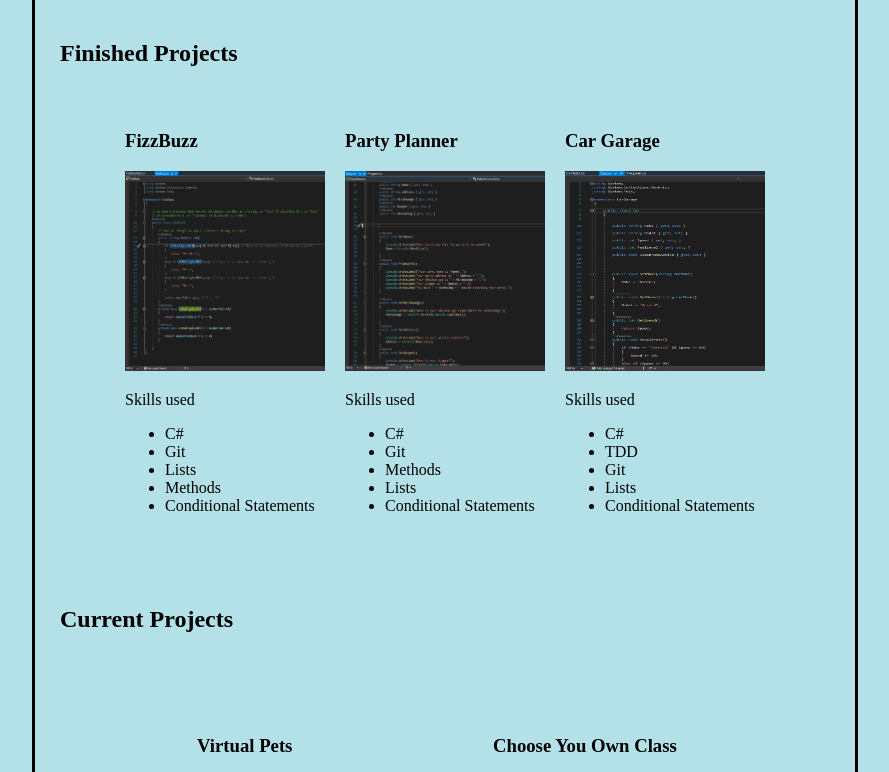
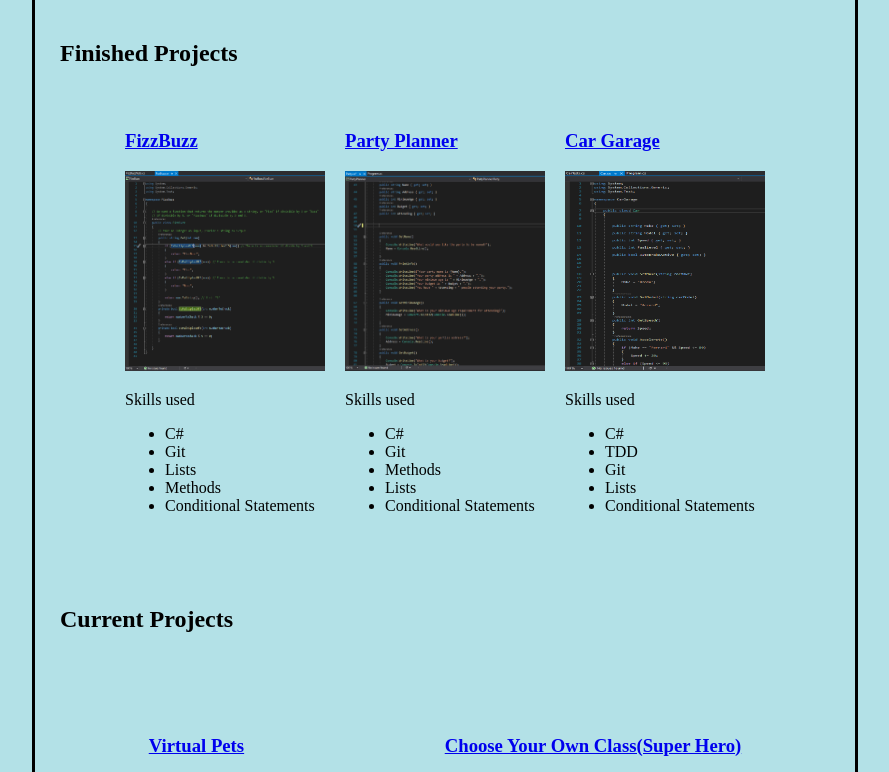
Before and after one commit to joshuabharper7/joshuabharper7.github.io, a plain HTML site: page index.html in a window 1280 px wide. Shown: the part 1020-1792 px from the top of the page, without its empty margins (195-1084 px from the left). Drawn offline with Linux system fonts and the light colour scheme.

Commit message:
Updates to Portfolio

```diff
--- a/index.html
+++ b/index.html
@@ -55,8 +55,8 @@
             <h2>Finished Projects</h2>
             <article class="currentprojects">
                 <article class="Project1">
-                    <h3>FizzBuzz</h3>
-                    <a href=""></a>
+                    <h3><a href="https://github.com/WeCanCodeIT/m2-fizzbuzz-joshuabharper7" target="_blank">FizzBuzz</a></h3>
+                    <a href="https://github.com/WeCanCodeIT/m2-fizzbuzz-joshuabharper7"></a>
                     <img src="./images/Screenshot FizzBuzz.PNG" height="200px" width="200px" />
                     <p>Skills used</p>
                     <ul>
@@ -68,7 +68,7 @@
                     </ul>
                 </article>
                 <article class="Project2">
-                    <h3>Party Planner</h3>
+                    <h3><a href="https://github.com/WeCanCodeIT/m2-party-planner-joshuabharper7" target="_blank">Party Planner</a></h3>
                     <a href=""></a>
                     <img src="./images/Screenshot PartyPlanner.png" height="200px" width="200px" />
                     <p>Skills used</p>
@@ -81,7 +81,7 @@
                     </ul>
                 </article>
                 <article class="Project3">
-                    <h3>Car Garage</h3>
+                    <h3><a href="https://github.com/WeCanCodeIT/m1-car-garage-joshuabharper7" target="_blank">Car Garage</a></h3>
                     <a href=""></a>
                     <img src="./images/Screenshot CarGarage.png" height="200px" width="200px" />
                     <p></p>Skills used</p>
@@ -100,7 +100,7 @@
             <h2>Current Projects</h2>
             <article class="currentprojects">
                 <article class="CProject1">
-                    <h3>Virtual Pets</h3>
+                    <h3><a href="https://github.com/WeCanCodeIT/m1-virtual-pet-ourcode-yourcode" target="_blank">Virtual Pets</a></h3>
                     <a href=""></a>
                     <img src="./images/Screenshot VirtualPets.PNG" height="200px" width="200px" />
                     <p>Skills used</p>
@@ -113,7 +113,7 @@
                     </ul>
                 </article>
                 <article class="CProject2">
-                    <h3>Choose You Own Class</h3>
+                    <h3><a href="https://github.com/WeCanCodeIT/m1-class-of-your-choice-joshuabharper7" target="_blank">Choose Your Own Class(Super Hero)</a></h3>
                     <a href=""></a>
                     <img src="./images/Screenshot ChooseYourOwnClass.png" height="200px" width="200px" />
                     <p>Skills used</p>
```
